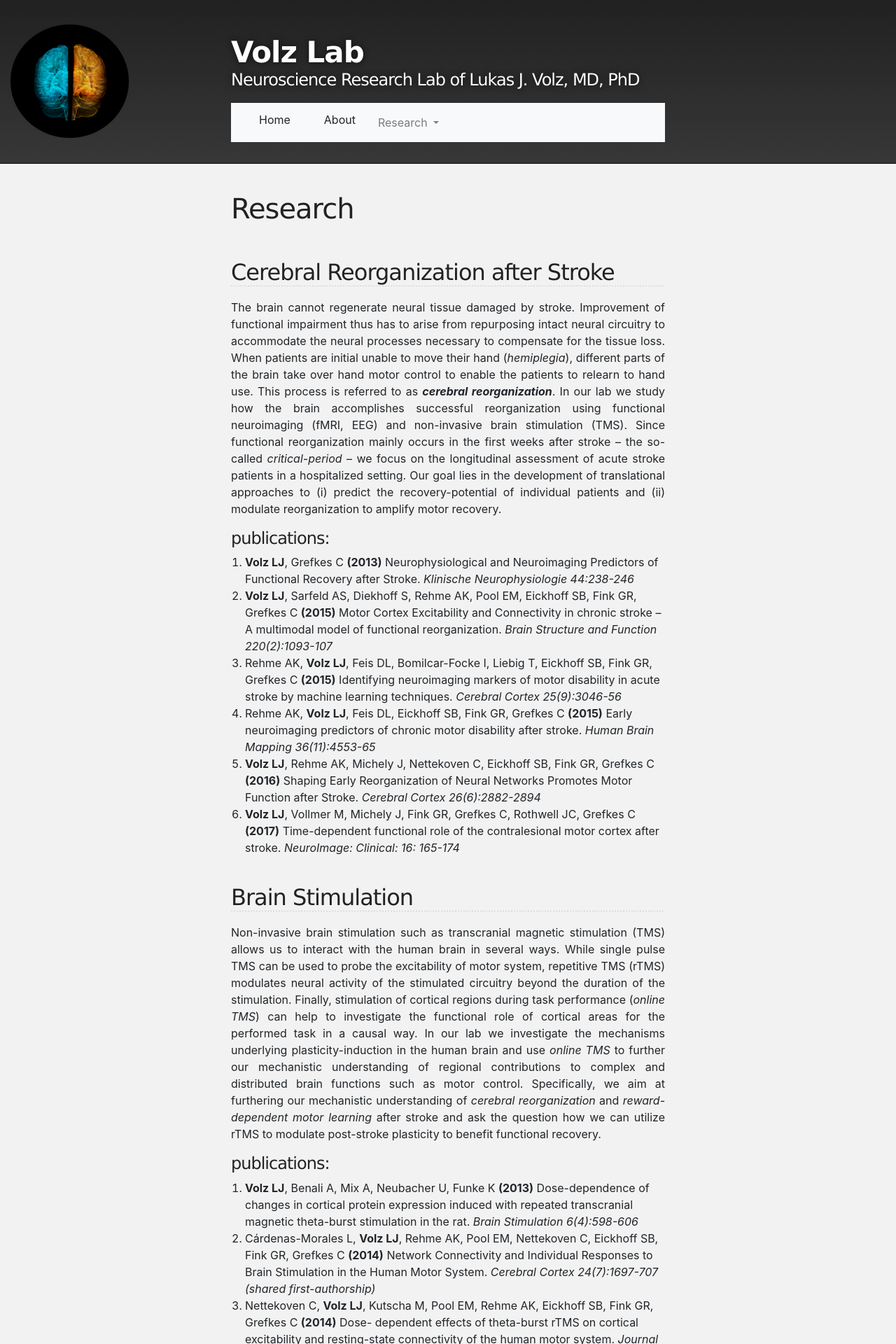
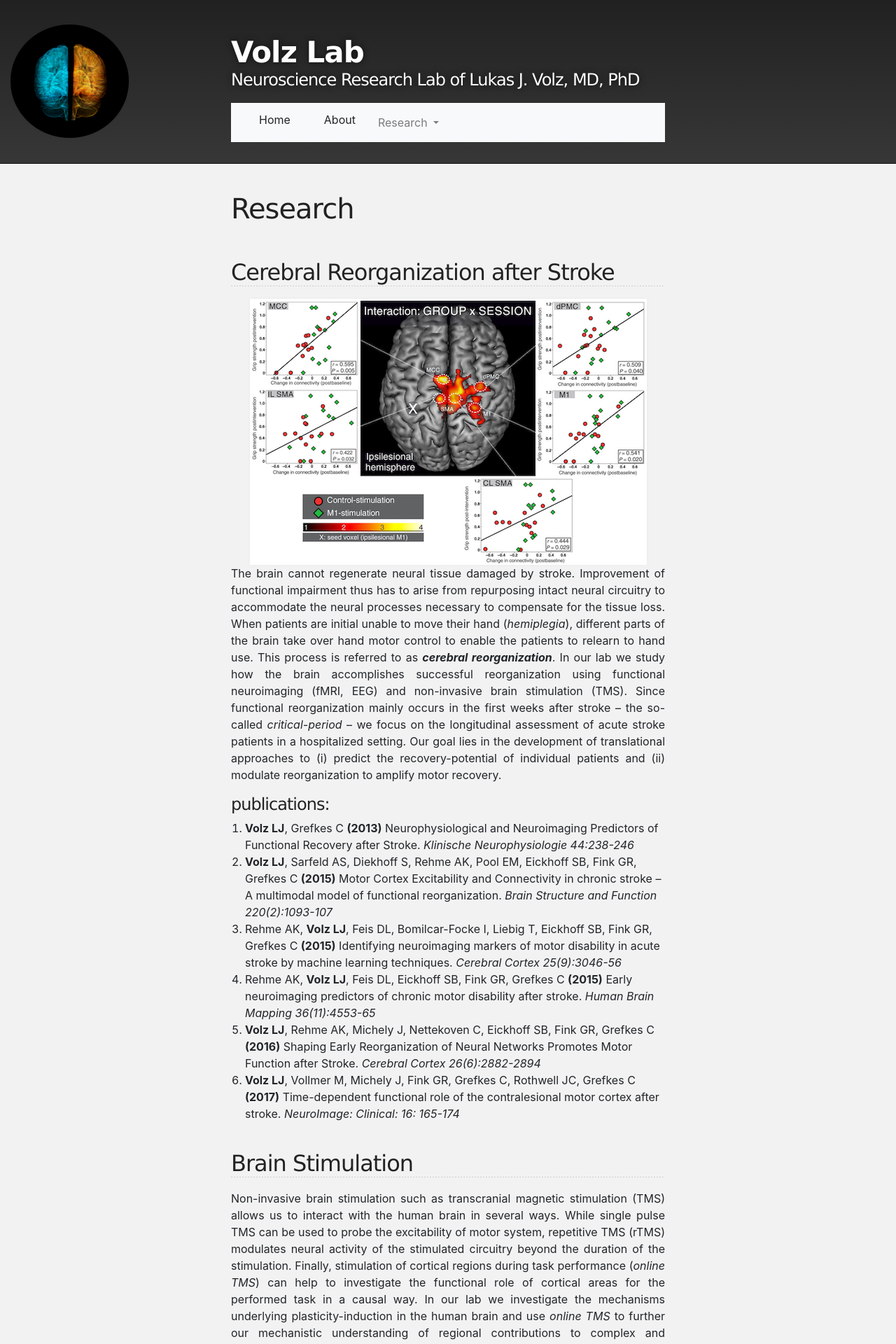
Before and after one commit to lvolz/lvolz.github.io, a Jekyll site: the page built from research.md, in a window 1280 px wide. Shown: the top 1920 px of the page at 70% size. Built offline with Jekyll 4.4.1, drawn with Linux system fonts in a browser that asks for light colours; our own code applies the rules of GitHub Pages for plain Markdown files.

```diff
--- a/research.md
+++ b/research.md
@@ -2,6 +2,7 @@
 <br/>
 
 ## Cerebral Reorganization after Stroke
+![stroke_reorg](img/stroke_reorg.png "stroke reorganization"){: .center-image}
 The brain cannot regenerate neural tissue damaged by stroke. Improvement of functional impairment thus has to arise from repurposing intact neural circuitry to accommodate the neural processes necessary to compensate for the tissue loss. When patients are initial unable to move their hand (_hemiplegia_), different parts of the brain take over hand motor control to enable the patients to relearn to hand use. This process is referred to as _**cerebral reorganization**_. In our lab we study how the brain accomplishes successful reorganization using functional neuroimaging (fMRI, EEG) and non-invasive brain stimulation (TMS). Since functional reorganization mainly occurs in the first weeks after stroke – the so-called _critical-period_ – we focus on the longitudinal assessment of acute stroke patients in a hospitalized setting. Our goal lies in the development of translational approaches to (i) predict the recovery-potential of individual patients and (ii) modulate reorganization to amplify motor recovery.
 <br/>
 
```
Also changed, not shown: img/stroke_reorg.png.
